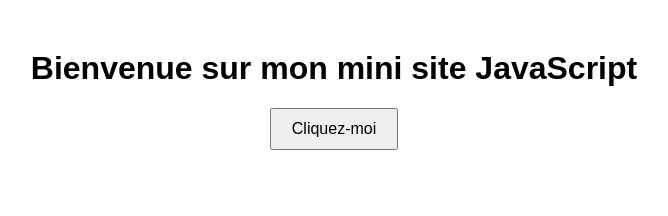
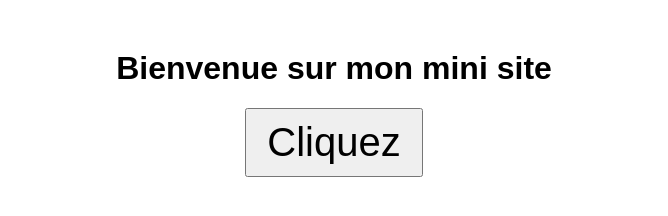
Before and after one commit to aurdav/aurdav.github.io, a plain HTML site: page index.html in a window 1280 px wide. Shown: the whole page, without its empty margins (306-974 px from the left). Drawn offline with Linux system fonts and the light colour scheme.

Commit message:
index.html

```diff
--- a/index.html
+++ b/index.html
@@ -11,19 +11,19 @@
     }
     button {
       padding: 10px 20px;
-      font-size: 16px;
+      font-size: 40px;
       cursor: pointer;
     }
     #message {
       margin-top: 20px;
-      font-size: 18px;
+      font-size: 40px;
       color: #333;
     }
   </style>
 </head>
 <body>
-  <h1>Bienvenue sur mon mini site JavaScript</h1>
-  <button id="monBouton">Cliquez-moi</button>
+  <h1>Bienvenue sur mon mini site</h1>
+  <button id="monBouton">Cliquez</button>
   <p id="message"></p>
 
   <script>
```
